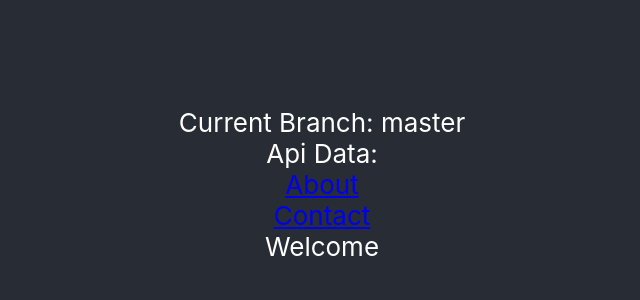
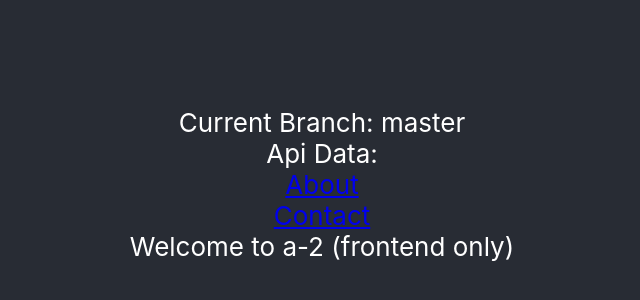
Before and after one commit to ianballard/serverless-ephemeral-env-frontend-starter, a React (Create React App) app: page / in a window 1280 px wide. Shown: the part 216-516 px from the top of the page, without its empty margins (318-958 px from the left). Built offline with nearby package versions, Linux system fonts and the light colour scheme; no server answers.

Commit message:
frontend only text

```diff
--- a/src/App.js
+++ b/src/App.js
@@ -53,7 +53,7 @@ function App() {
 export default App;
 
 const Home = props => {
-    return <>Welcome</>
+    return <>Welcome to a-2 (frontend only)</>
 }
 
 const About = props => {
```
